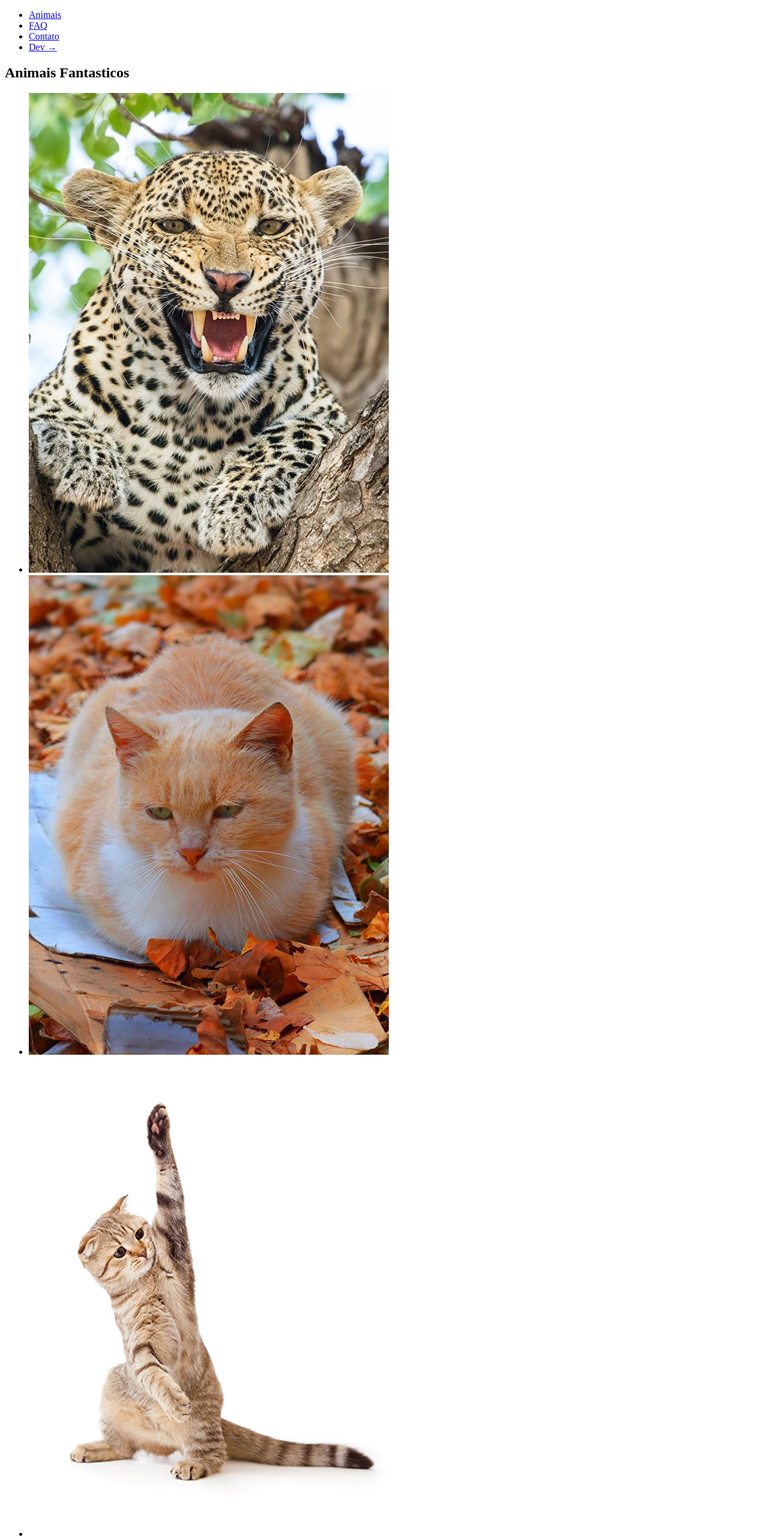
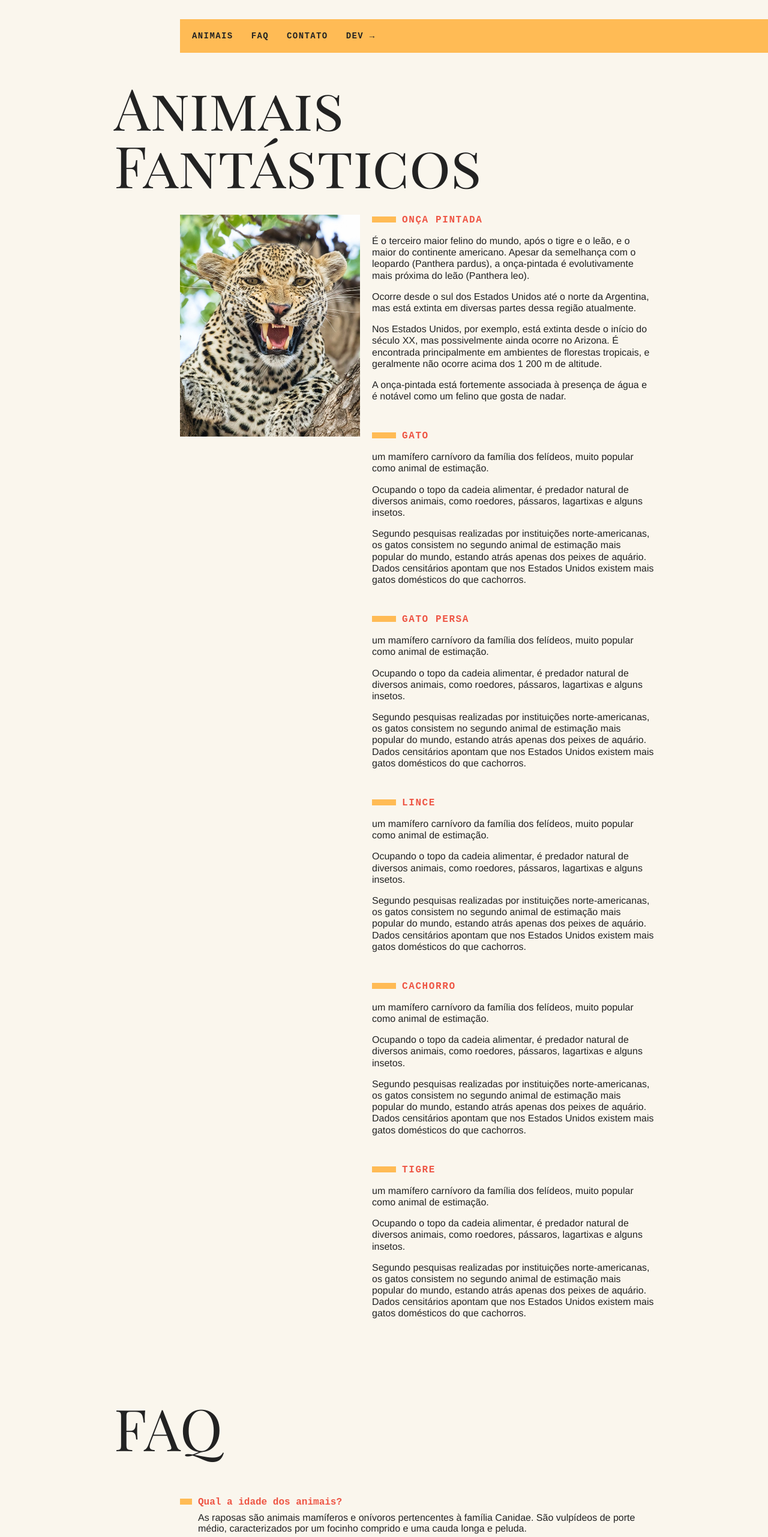
Before and after one commit to MatheusRibeiro01/animais-fantasticos, a plain HTML site: page index.html in a window 1280 px wide. Shown: the top 2563 px of the page at 60% size. Drawn offline with Linux system fonts and the light colour scheme.

Commit message:
adicionando css

```diff
--- a/css/style.css
+++ b/css/style.css
@@ -0,0 +1,207 @@
+body, h1, h2, h3, ul, li, p, dd, dt, dl{
+    margin: 0px;
+    padding: 0px;
+}
+
+img{
+    display: block;
+    max-width: 100%;
+}
+
+ul{
+    list-style: none;
+}
+
+body{
+    background: #faf6ed;
+    color: #222;
+    -webkit-font-smoothing: antialiased;
+    display: grid;
+    grid-template-columns: 1fr 120px minmax(300px, 800px) 1fr;
+}
+
+.menu{
+    grid-column: 3 / 5;
+    margin-top: 2rem;
+    margin-bottom: 2rem;
+    background: #FB5
+}
+
+.menu ul{
+    display: flex;
+    flex-wrap: wrap;
+    padding: 10px;
+}
+
+.menu li a {
+    display: block;
+    padding: 10px;
+    margin-right: 10px;
+    color: #222;
+    text-decoration: none;
+    font-family: 'IBM Plex Mono', monospace;
+    font-weight: bold;
+    text-transform: uppercase;
+    font-size: 0.875rem;
+    letter-spacing: .1em;
+}
+
+.grid-section{
+    grid-column: 2 / 4;
+    width: 100%;
+    box-sizing: border-box;
+    padding: 10px;
+    display: grid;
+    grid-template-columns: 90px 300px 1fr;
+    grid-gap: 20px;
+    margin-bottom: 4rem;
+}
+
+.titulo{
+    font-family: 'Playfair Display SC', georgia;
+    font-size: 6rem;
+    line-height: 1;
+    font-weight: 400;
+    margin-bottom: 1rem;
+    grid-column: 1 / 4;
+}
+
+.animais h2{
+    font-family: 'IBM Plex Mono', monospace;
+    font-size: 1rem;
+    text-transform: uppercase;
+    letter-spacing: .1em;
+    margin-bottom: 1rem;
+    color: #E54;
+}
+
+.animais h2::before{
+    content: '';
+    display: inline-block;
+    width: 40px;
+    height: 10px;
+    margin-right: 10px;
+    background: #FB5;
+}
+
+.animais p {
+    font-family: Helvetica, Arial;
+    line-height: 1.2;
+    margin-bottom: 1rem;
+}
+
+.animais-lista{
+    height: 370px;
+    overflow-y: scroll;
+    grid-column: 2;
+}
+
+.animais-lista::-webkit-scrollbar{
+    width: 18px;
+}
+
+.animais-lista::-webkit-scrollbar-thumb{
+    background: #FB5;
+    border-left: 4px solid #faf6ed;
+    border-right: 4px solid #faf6ed;
+}
+
+.animais-lista::-webkit-scrollbar-thumb{
+    background: #faf6ed;
+}
+
+.animais-descricao{
+    grid-column: 3;
+}
+
+.animais-descricao section{
+    margin-bottom: 3rem;
+}
+
+.faq-lista{
+    grid-column: 2 / 4;
+}
+
+.faq-lista dt{
+    font-family: 'IBM Plex Mono', monospace;
+    font-weight: bold;
+    margin-top: 2rem;
+    margin-bottom: .5rem;
+    color: #E54;
+}
+
+.faq-lista dt::before{
+    content: '';
+    display: inline-block;
+    width: 20px;
+    height: 10px;
+    margin-right: 10px;
+    background: #FB5;
+}
+
+.faq-lista dd{
+    font-family: Helvetica, Arial;
+    margin-bottom: .5rem;
+    margin-left: 30px;
+}
+
+.mapa{
+    grid-column: 2;
+}
+
+.dados{
+    grid-column: 3;
+}
+
+.dados li{
+   margin-bottom: 1rem;
+   font-family: Helvetica, Arial;
+}
+
+.dados li::before{
+    content: '';
+    display: inline-block;
+    width: 20px;
+    height: 10px;
+    margin-right: 10px;
+    background: #FB5;
+}
+
+.copy{
+    grid-column: 3/5;
+    margin-bottom: 2rem;
+    background: #FB5;
+}
+
+.copy p{
+    padding: 20px;
+    font-family: 'IBM Plex Mono', monospace;
+}
+
+@media (max-widith: 1fr){
+    body{
+        grid-template-columns: 1fr;
+    }
+    .menu, .grid-section, .copy{
+        grid-column: 1;
+    }
+    .grid-section{
+        grid-template-columns: 100px 1fr;
+        grid-gap: 10px;
+    }
+    .animais-lista{
+        grid-column: 1;
+    }
+    .faq-lista, .dados, .mapa{
+        grid-column: 1 / 3;
+    }
+    .grid-section h1{
+        font-size: 3rem;
+    }
+    .menu{
+        margin-top: 0px;
+    }
+    .copy{
+        margin-bottom: 0px;
+    }
+}
--- a/index.html
+++ b/index.html
@@ -5,6 +5,7 @@
   <meta http-equiv="X-UA-Compatible" content="IE=edge">
   <title>Document</title>
   <meta name="viewport" content="width=device-width, initial-scale=1">
+  <link href="https://fonts.googleapis.com/css2?family=Playfair+Display+SC&display=swap" rel="stylesheet">
   <link rel="stylesheet" type="text/css" href="css/style.css">
 </head>
 <body>
@@ -17,8 +18,8 @@
     </ul>
   </nav>
   <section class="grid-section animais" id="animais">
-    <h1 class="titulo">Animais Fantasticos</h1>
-    <ul>
+    <h1 class="titulo">Animais Fantásticos</h1>
+    <ul class="animais-lista">
       <li>
         <img src="img/imagem1.jpg">
       </li>
@@ -84,8 +85,8 @@
     </div>
   </section>
   <section class="grid-section faq" id="faq">
-    <h1>FAQ</h1>
-    <dl>
+    <h1 class="titulo">FAQ</h1>
+    <dl class="faq-lista">
       <dt>Qual a idade dos animais?</dt>
       <dd>As raposas são animais mamíferos e onívoros pertencentes à família Canidae. São vulpídeos de porte médio, caracterizados por um focinho comprido e uma cauda longa e peluda.</dd>
       <dt>Eles são fantásticos?</dt>
@@ -97,7 +98,8 @@
     </dl>
   </section>
 
-  <section>
+  <section class="grid-section contato" id="contato">
+    <h1 class="titulo">Contato</h1>
     <div class="mapa">
       <img src="img/mapa.png">
     </div>
```
